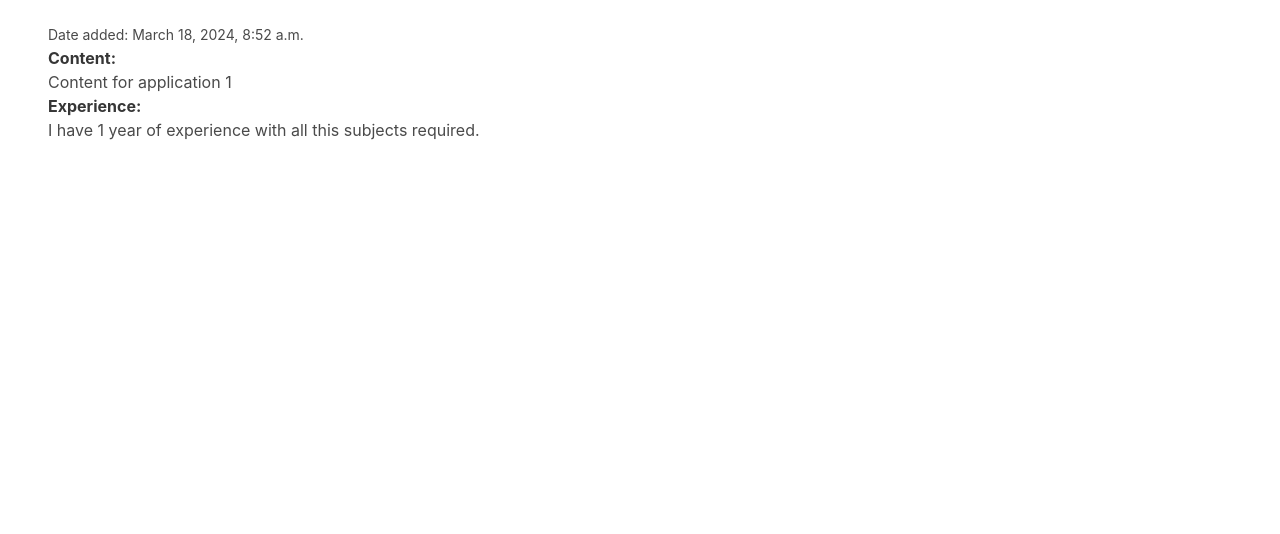
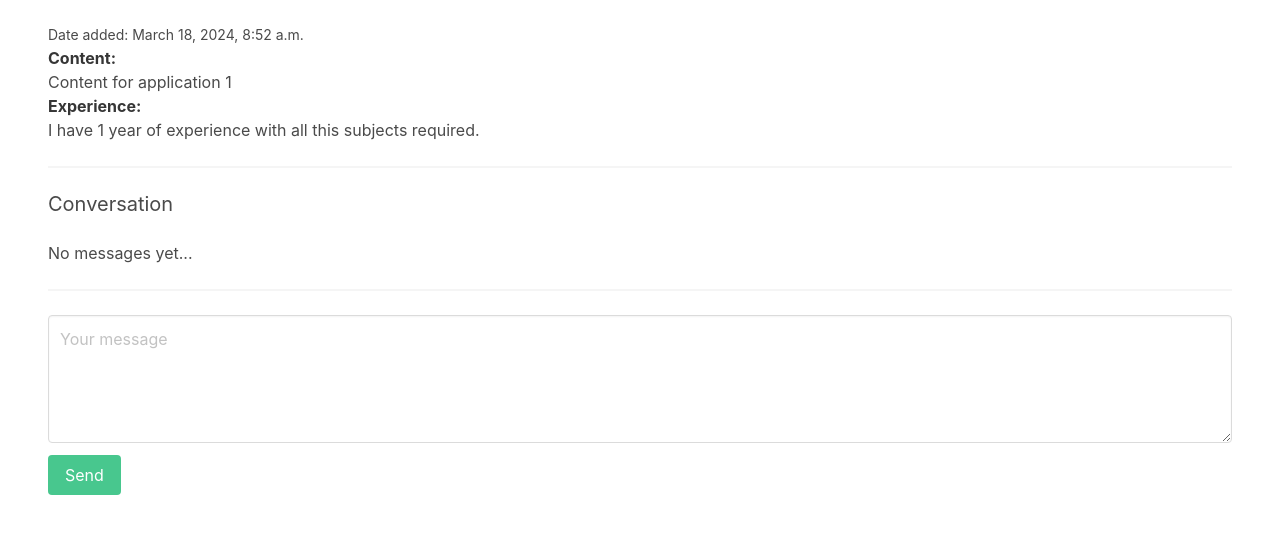
Before and after one commit to rohit250799/jobkarle, a Django app: template nawkree/userprofile/templates/userprofile/view_application.html in a window 1280 px wide. Shown: the part 171-705 px from the top of the page. Run offline with Django 5.2, Linux system fonts and the light colour scheme; the template is opened without the code that fills it: values that come from a table or form of the project are taken from there, others are empty; data comes from the database, SQL or seed files in the repository.

Commit message:
In the dashboard template, adding url link for viewing dashboard jobs. In the view application template, adding the Conversation body

```diff
--- a/nawkree/userprofile/templates/userprofile/dashboard.html
+++ b/nawkree/userprofile/templates/userprofile/dashboard.html
@@ -8,7 +8,7 @@
 
         {% for job in request.user.jobs.all %}
             <div class="job">
-                {{ job.title }}
+                <a href="{% url "view_dashboard_job" job.id %}">{{ job.title }}</a>
             </div>
         {% empty %}
             <p class="">You don't have any jobs yet...</p>
--- a/nawkree/userprofile/templates/userprofile/view_application.html
+++ b/nawkree/userprofile/templates/userprofile/view_application.html
@@ -8,4 +8,32 @@
 
     <p class=""><strong>Content: </strong><br>{{ application.content }}</p>
     <p class=""><strong>Experience: </strong><br>{{ application.experience }}</p>
+
+    <hr>
+    <h2 class="subtitle">Conversation</h2>
+
+    {% for message in application.conversationmessages.all %}
+        <div class="notification">
+            <b>{{ message.created_by.username }} - {{ message.created_at | timesince }} ago</b> <br>
+            {{ message.content }}
+        </div>
+    {% empty %}
+        <p>No messages yet...</p>
+        <hr>
+    {% endfor %}
+
+    <form method="post" action=".">
+        {% csrf_token %}
+        <div class="field">
+            <div class="control">
+                <textarea class="textarea" placeholder="Your message" name="content" id="id_content"></textarea>
+            </div>
+        </div>
+
+        <div class="field">
+            <div class="control">
+                <button class="button is-success">Send</button>
+            </div>
+        </div>
+    </form>
 {% endblock %}
```
